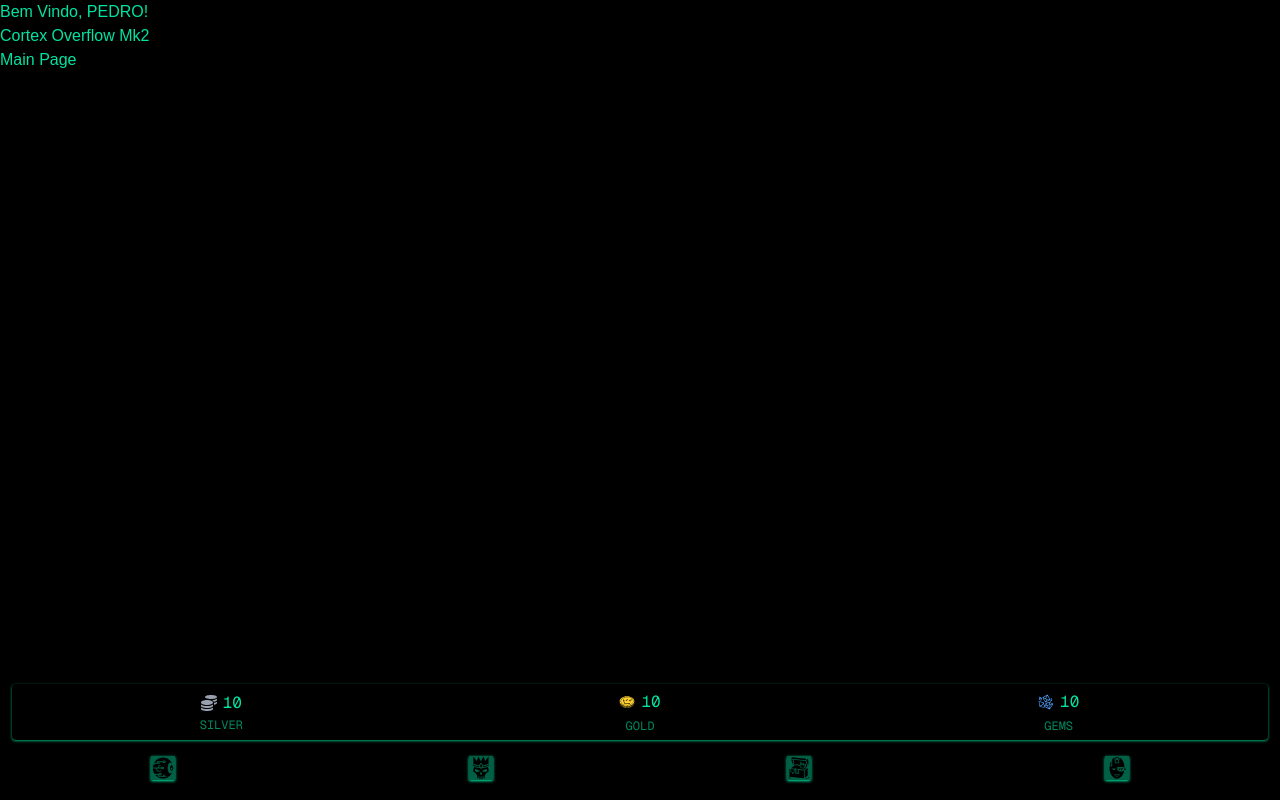
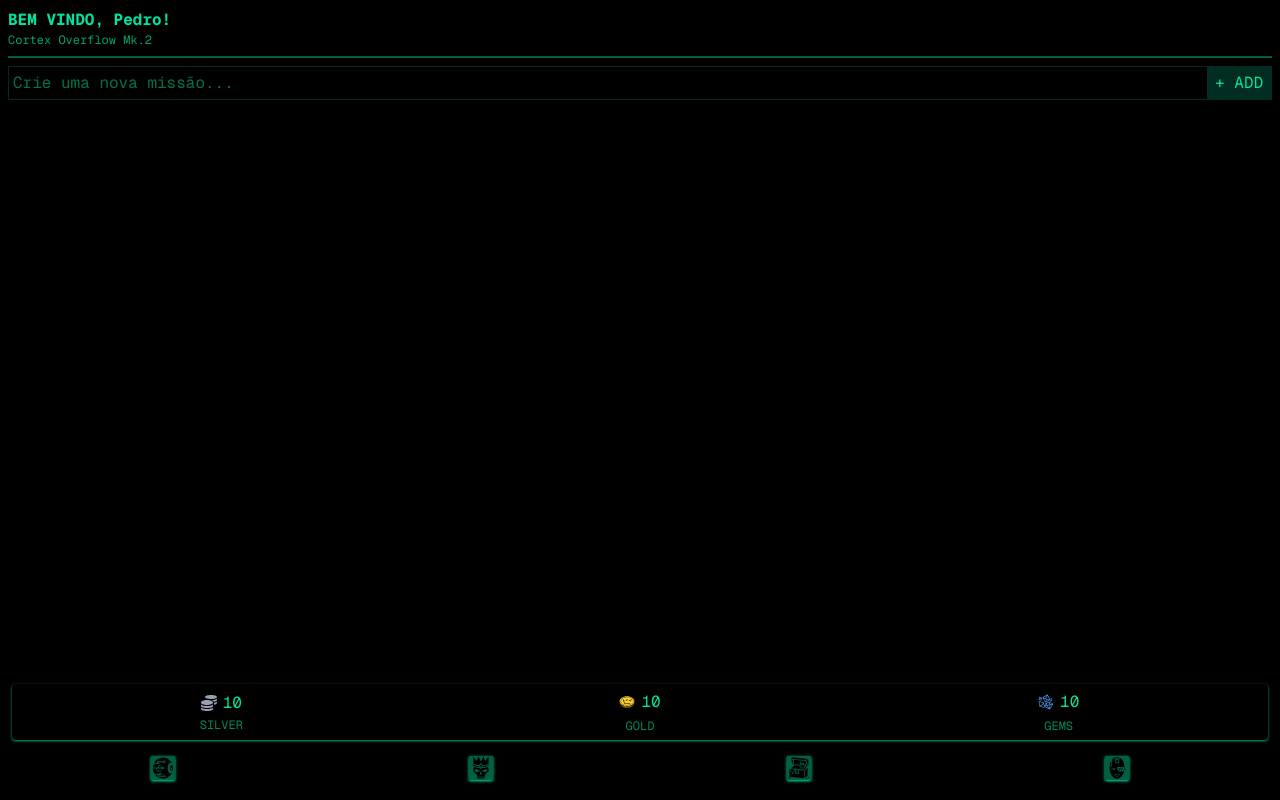
Before and after one commit to PedroVMLopes/cortex-overflow, a Next.js app: page / in a window 1280 px wide. Built offline with nearby package versions, Linux system fonts and the light colour scheme; a web font is replaced by a local one.

Commit message:
Main page structure

```diff
--- a/app/Components/Navbar.tsx
+++ b/app/Components/Navbar.tsx
@@ -40,7 +40,7 @@ export default function Navbar():any {
                     <Link href="/LegacyObjectives"><GiCrownedSkull className="bg-emerald-800 text-black shadow shadow-emerald-400" /></Link>
                 </div>
                 <div className="flex justify-center">
-                    <button><GiOpenTreasureChest className="bg-emerald-800 text-black shadow shadow-emerald-400" /></button>
+                    <Link href="/Store"><GiOpenTreasureChest className="bg-emerald-800 text-black shadow shadow-emerald-400" /></Link>
                 </div>
                 <div className="flex justify-center">
                     <button><GiCyborgFace className="bg-emerald-800 text-black shadow shadow-emerald-400" /></button>
--- /dev/null
+++ b/app/Components/taskCard.tsx
@@ -0,0 +1,5 @@
+export const TaskCard = () => {
+    return (
+        <div>Task Card</div>
+    )
+}
--- a/app/LegacyObjectives/page.tsx
+++ b/app/LegacyObjectives/page.tsx
@@ -1,7 +1,7 @@
 export default function LegacyObjectives() {
     return(
         <div>
-            <p>Daily Objectives</p>
+            <p>Objetivos Legado</p>
         </div>
     )
 }
--- /dev/null
+++ b/app/Store/page.tsx
@@ -0,0 +1,5 @@
+export default function Store() {
+    return (
+        <div>Store</div>
+    )
+}
--- a/app/page.tsx
+++ b/app/page.tsx
@@ -1,12 +1,21 @@
+import { TaskCard } from "./Components/taskCard";
 
 export default function Home() {
   return (
-    <div className="">
-      <div>
-            <p className="">Bem Vindo, PEDRO!</p>
-            <p>Cortex Overflow Mk2</p>
-            <p>Main Page</p>
-      </div>
+    <div className="font-mono m-2">
+        <p className="font-bold">BEM VINDO, Pedro!</p>
+        <p className="text-xs opacity-70">Cortex Overflow Mk.2</p>
+        <div className="h-0.5 w-full bg-emerald-800 my-2"></div>
+
+        {/* Input to add a new task */}
+        <div className="flex justify-between border border-emerald-950">
+          <input
+            type="text"
+            placeholder="Crie uma nova missão..."
+            className="bg-black pl-1"
+          />
+          <button className="bg-emerald-950 p-1 px-2"> + ADD</button>
+        </div>
     </div>
   );
 }
```
